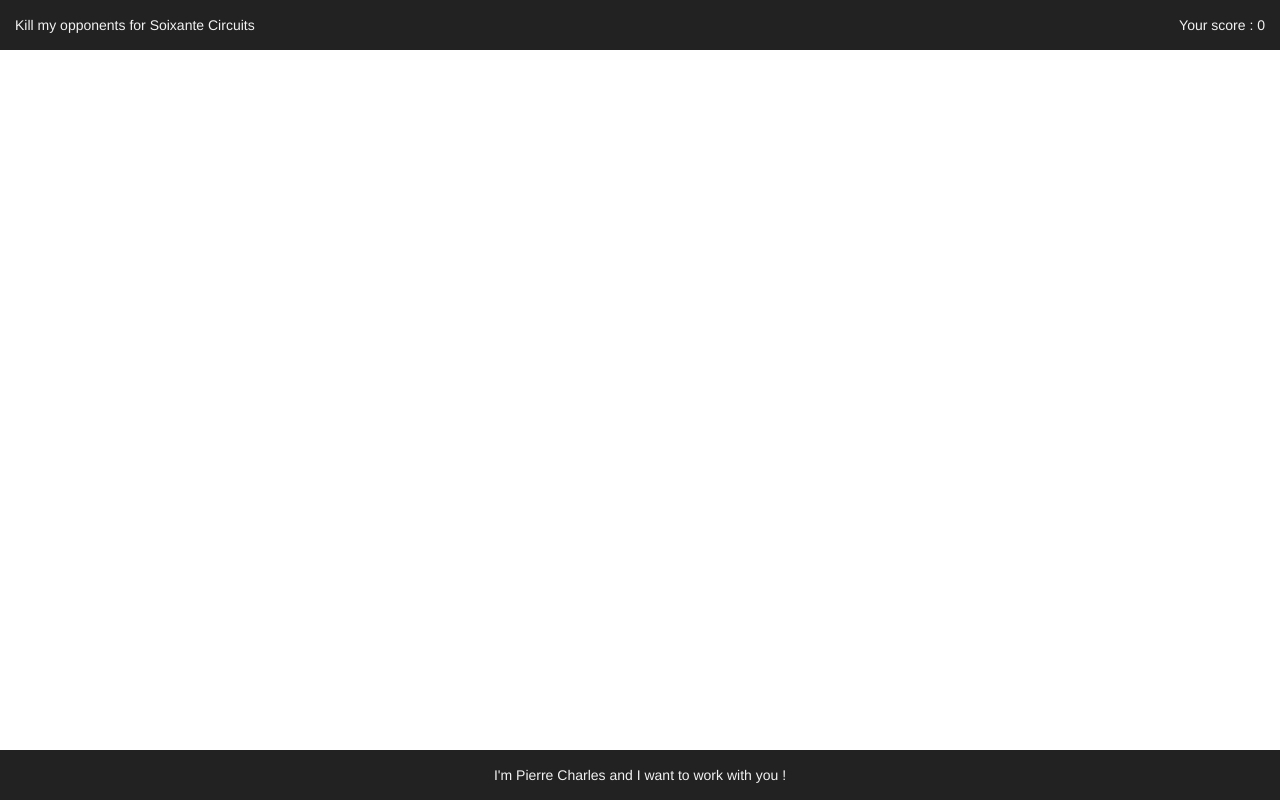
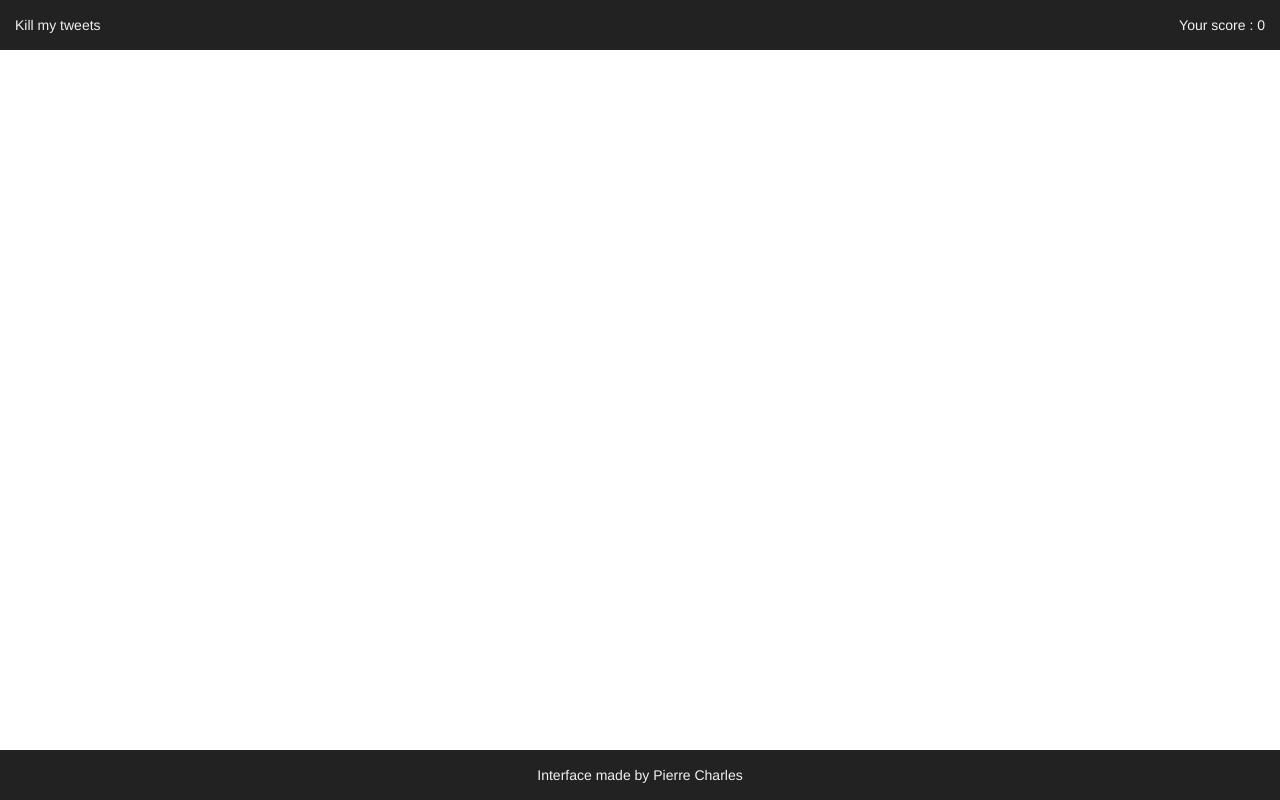
Before and after one commit to PierreChls/KillMyOpponents, a website: page view/index.html in a window 1280 px wide. Drawn offline with nearby package versions, Linux system fonts and the light colour scheme; files that its build step writes are made by us from their sources; no server answers; files whose address does not match are found by name.

Commit message:
Update index content

```diff
--- a/view/index.html
+++ b/view/index.html
@@ -3,7 +3,7 @@
 		<meta http-equiv="Content-Type" content="text/html; charset=utf-8" />
 		<meta name="viewport" content="width=640, maximum-scale=1, user-scalable=no">
 
-		<title>Kill my opponents</title>
+		<title>Kill my tweets</title>
 
 		<meta name="title" content="Kill my opponents | Twitter App"/>
 		<meta name="author" content="Pierre Charles" />
@@ -22,7 +22,7 @@
 
 	<body>
 		<header>
-			 <p id="header_title">Kill my opponents for <a href="http://soixantecircuits.fr/" target="_blank">Soixante Circuits</a></p>
+			 <p id="header_title">Kill my tweets</p>
 		     <p id="header_score">Your score : <span id="score"></span></p>
 		</header>
 
@@ -31,7 +31,7 @@
 		</div>
 
 		<footer>
-			<p>I'm <a href="http://www.pierre-charles.com/" target="_blank"> Pierre Charles</a> and I want to work with you !</p>
+			<p>Interface made by <a href="http://www.pierre-charles.com/" target="_blank"> Pierre Charles</a></p>
 		</footer>
 
 		<script type="text/javascript" src="view/js/script.js"></script>
```
Also changed, not shown: init/config.json (line endings or trailing spaces), package.json (line endings or trailing spaces).
